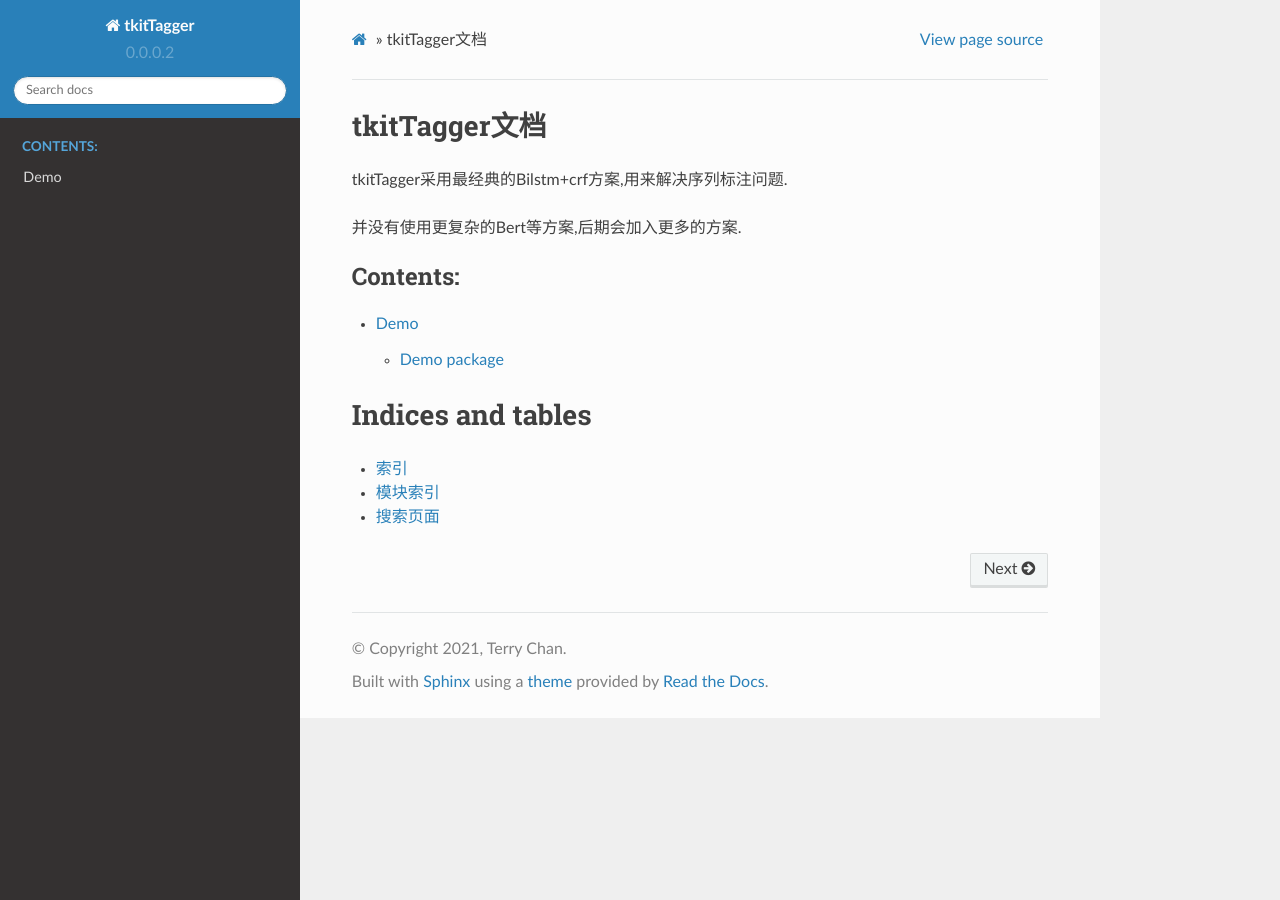
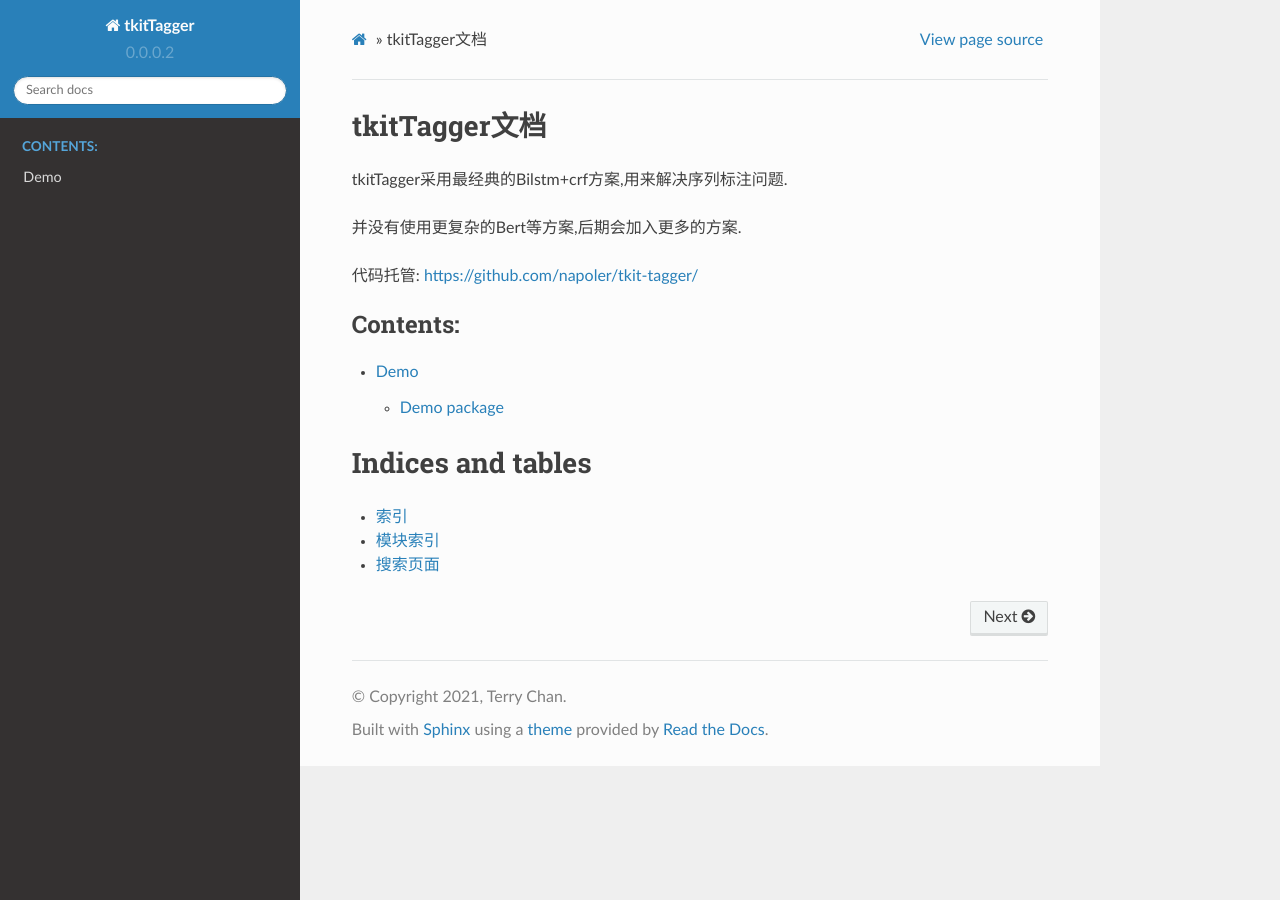
Before and after one commit to napoler/tkit-tagger, a Sphinx documentation site: the page built from docs_tools/source/index.rst, in a window 1280 px wide. Built offline with Sphinx 7.4.7 and the Read the Docs theme 2.0.0, drawn with Linux system fonts in a browser that asks for light colours; some of the changed lines change nothing that is shown.

Commit message:
Update index.rst

```diff
--- a/docs_tools/source/index.rst
+++ b/docs_tools/source/index.rst
@@ -9,6 +9,10 @@ tkitTagger文档
 tkitTagger采用最经典的Bilstm+crf方案,用来解决序列标注问题.
 
 并没有使用更复杂的Bert等方案,后期会加入更多的方案.
+
+
+代码托管:
+https://github.com/napoler/tkit-tagger/
 
 
 
```
